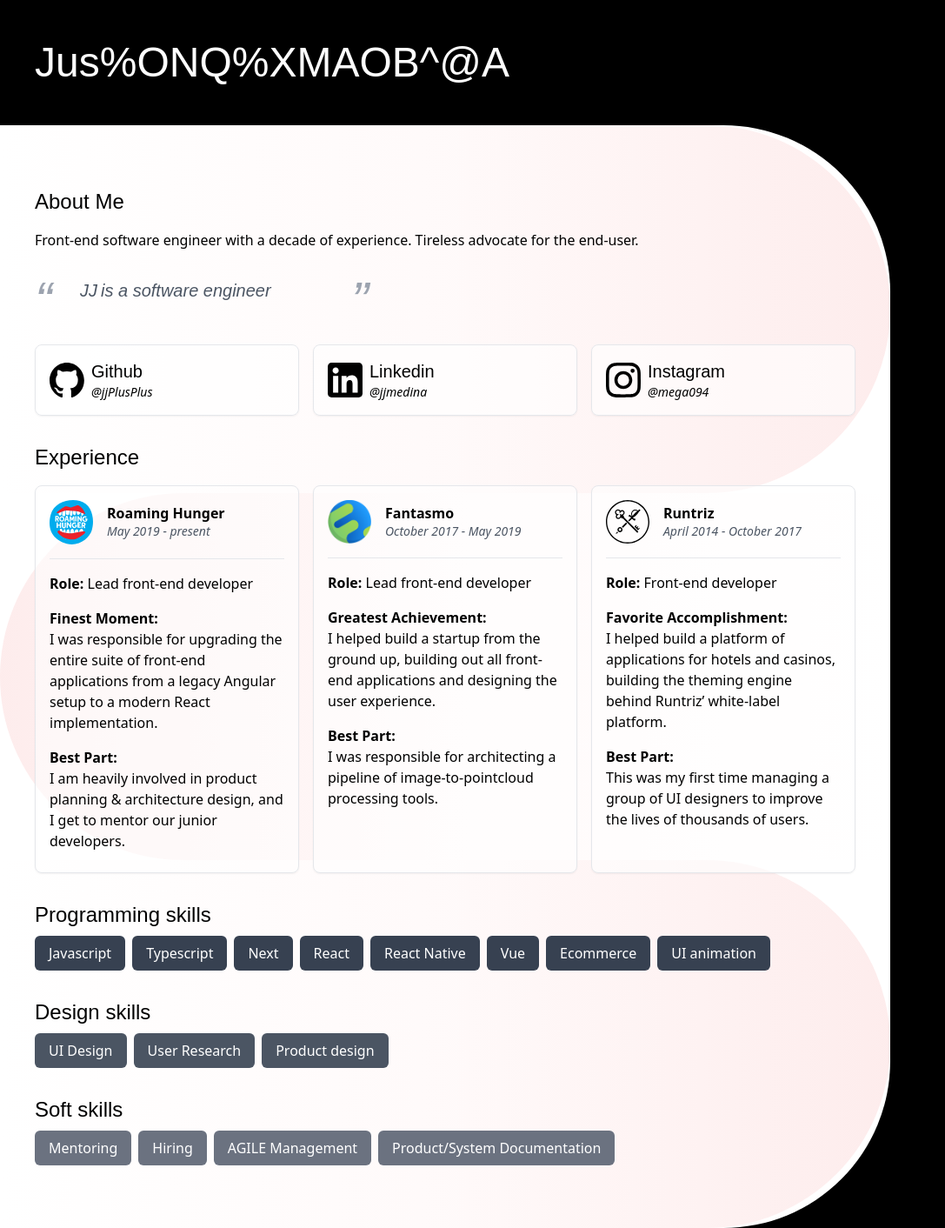
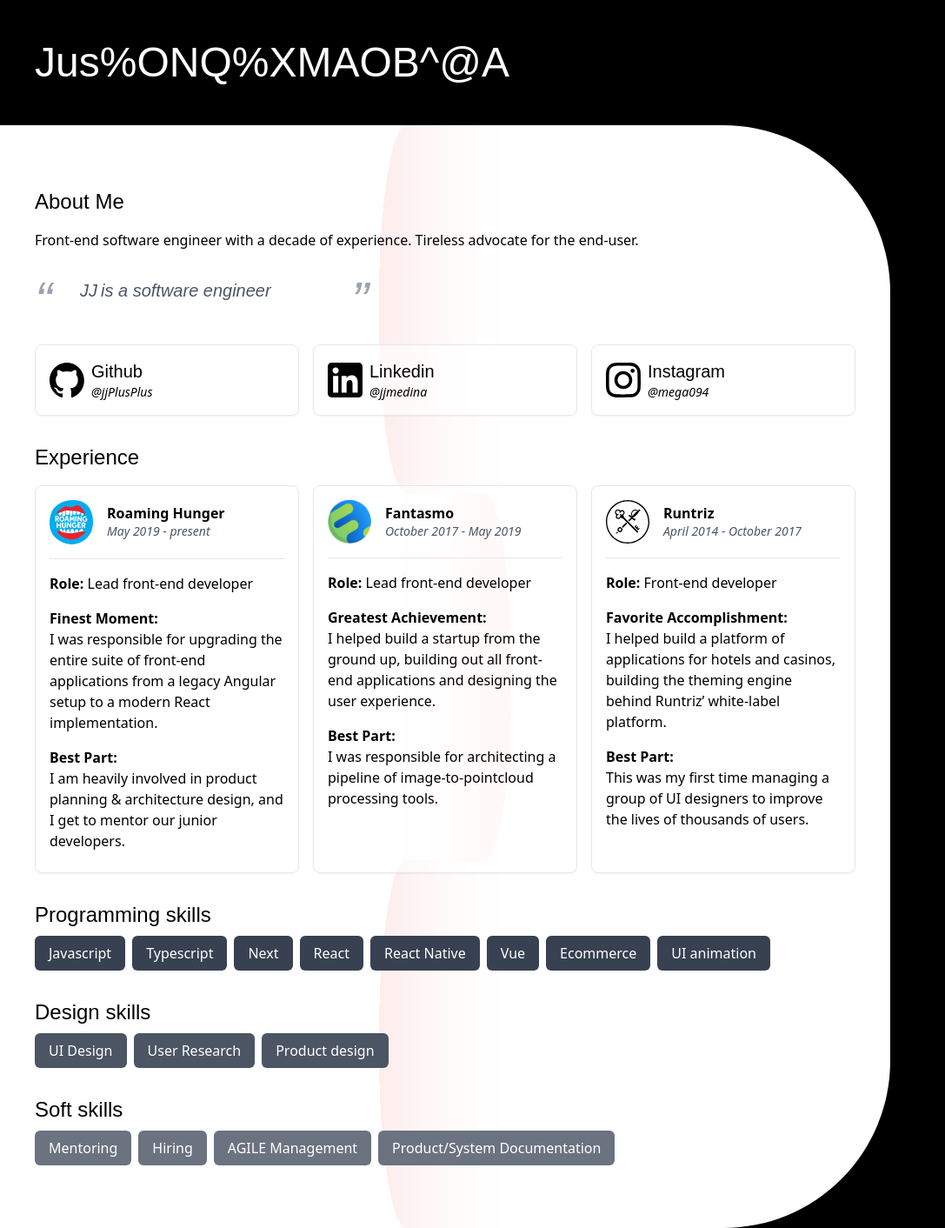
Before and after one commit to jjPlusPlus/personal-website-2023, a Next.js app: page / in a window 1280 px wide. Shown: the whole page at 87% size, without its empty margins (0-1087 px from the left). Built offline with nearby package versions, Linux system fonts and the light colour scheme; a web font is replaced by a local one.

Commit message:
added another animation

```diff
--- a/src/app/globals.css
+++ b/src/app/globals.css
@@ -65,3 +65,22 @@
     animation-timing-function: cubic-bezier(0, 0, 0.2, 1);
   }
 }
+
+.slow-swap-sides {
+  animation: swapSides 30s infinite;
+  animation-direction: alternate;
+}
+@keyframes swapSides {
+  0% {
+    transform: rotateY(0deg);
+    animation-timing-function: cubic-bezier(0.24, 0, 0.35, 1.0);
+  }
+  50% {
+    transform: rotateY(180deg);
+    animation-timing-function: cubic-bezier(0.24, 0, 0.35, 1.0);
+  }
+  100% {
+    transform: rotateY(360deg);
+    animation-timing-function: cubic-bezier(0.24, 0, 0.35, 1.0);
+  }
+}
--- a/src/app/page.tsx
+++ b/src/app/page.tsx
@@ -27,14 +27,17 @@
         <div className={`
           absolute z-10 opacity-10 top-0 left-0 w-full h-1/3 rounded-tr-full rounded-br-full
           bg-gradient-to-r from-white via-red-200 to-red-500
+          slow-swap-sides ease-in-out
         `}></div>
         <div className={`
           absolute z-10 opacity-10 top-1/3 left-0 w-full h-1/3 rounded-tl-full rounded-bl-full
           bg-gradient-to-r from-red-500 via-red-200 to-white
+          slow-swap-sides ease-in-out
         `}></div>
         <div className={`
           absolute z-10 opacity-10 top-2/3 left-0 w-full h-1/3 rounded-tr-full rounded-br-full
           bg-gradient-to-r from-white via-red-200 to-red-500
+          slow-swap-sides ease-in-out
         `}></div>
       </div>
     </main>
```
